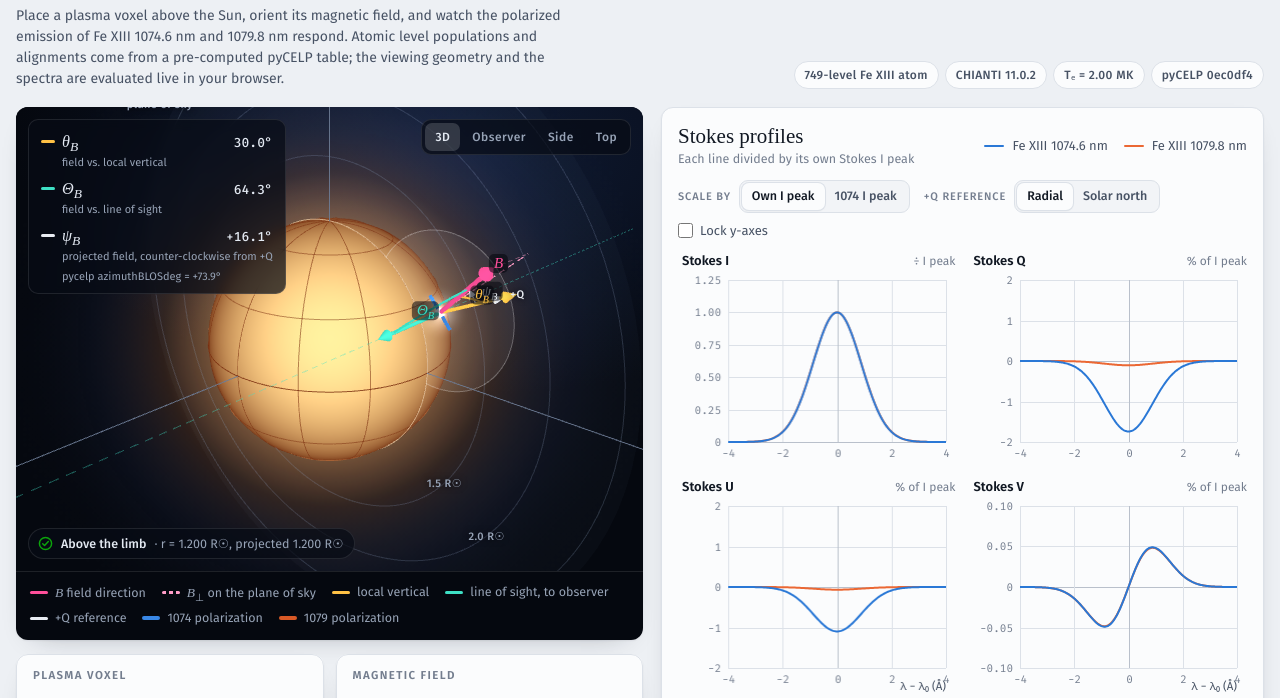
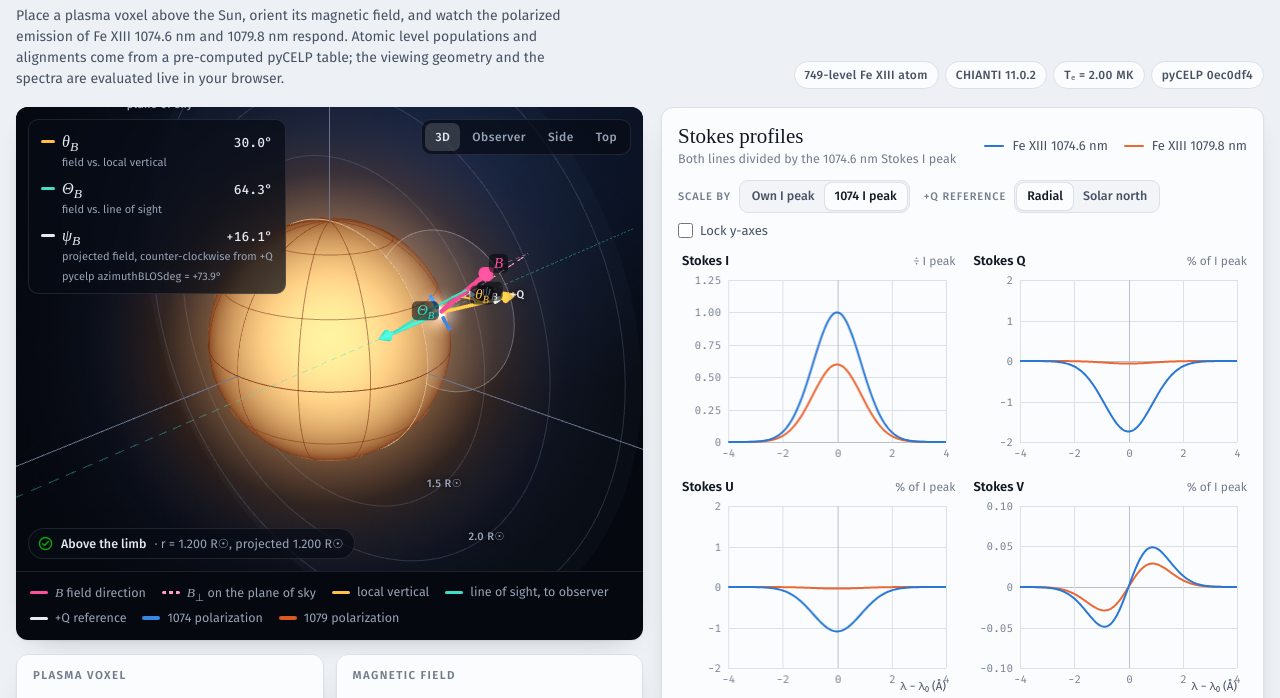
Before and after one commit to yjzhu-solar/pycelp_interactive, a plain HTML site: page index.html in a window 1280 px wide. Shown: the part 82-780 px from the top of the page. Drawn offline with nearby package versions, Linux system fonts and the light colour scheme; a web font is replaced by a local one.

Commit message:
Version script URLs; default scale to the 1074 I peak
GitHub Pages serves files with max-age=600, so a browser could pair the new
index.html with a cached stokes_model.js that lacks ambiguousTwin, leaving the
"Ambiguous twin" button inert. Script tags now carry ?v=3, and the button
explains that a reload is needed if it ever meets an old model.

"Scale by" now starts at "1074 I peak".

Co-Authored-By: Claude Opus 5.5 <noreply@anthropic.com>

```diff
--- a/index.html
+++ b/index.html
@@ -390,7 +390,7 @@ details.about summary:focus-visible { outline: 2px solid var(--accent); outline-
         <div class="spec-head">
           <div>
             <h2>Stokes profiles</h2>
-            <p id="scale-note">Each line divided by its own Stokes I peak</p>
+            <p id="scale-note">Both lines divided by the 1074.6 nm Stokes I peak</p>
           </div>
           <ul class="legend" aria-label="Spectral lines">
             <li><span class="sw" style="background: var(--s1074)"></span>Fe XIII 1074.6 nm</li>
@@ -401,8 +401,8 @@ details.about summary:focus-visible { outline: 2px solid var(--accent); outline-
           <div class="seg">
             <span class="lab" id="lab-norm">Scale by</span>
             <span class="opts" role="group" aria-labelledby="lab-norm">
-              <button type="button" data-norm="own" aria-pressed="true">Own I peak</button>
-              <button type="button" data-norm="1074" aria-pressed="false">1074 I peak</button>
+              <button type="button" data-norm="own" aria-pressed="false">Own I peak</button>
+              <button type="button" data-norm="1074" aria-pressed="true">1074 I peak</button>
             </span>
           </div>
           <div class="seg">
@@ -495,8 +495,9 @@ details.about summary:focus-visible { outline: 2px solid var(--accent); outline-
   </main>
 </div>
 
-<script src="fe13_see_table.js"></script>
-<script src="stokes_model.js"></script>
+<!-- Bump ?v= whenever fe13_see_table.js or stokes_model.js changes: GitHub Pages lets browsers cache them for 10 min. -->
+<script src="fe13_see_table.js?v=3"></script>
+<script src="stokes_model.js?v=3"></script>
 <script>
 (function () {
   "use strict";
@@ -511,7 +512,7 @@ details.about summary:focus-visible { outline: 2px solid var(--accent); outline-
   const meta = model.meta || {};
 
   // ---------- state ----------
-  const DEFAULTS = { height: 0.2, lat: 25, lon: 90, B: 20, inc: 30, azi: -60, logNe: 8.5, vnt: 25, vdop: 0, ref: "radial", norm: "own", lock: false };
+  const DEFAULTS = { height: 0.2, lat: 25, lon: 90, B: 20, inc: 30, azi: -60, logNe: 8.5, vnt: 25, vdop: 0, ref: "radial", norm: "1074", lock: false };
   const state = Object.assign({}, DEFAULTS);
   const SLIDERS = {
     height: { dec: 3 }, lat: { dec: 1 }, lon: { dec: 1 }, B: { dec: 1 }, inc: { dec: 1 }, azi: { dec: 1 },
@@ -625,6 +626,11 @@ details.about summary:focus-visible { outline: 2px solid var(--accent); outline-
       else if (p === "los") { setFieldFromVector([1, 0, 0]); }
       else if (p === "reverse") { setFieldFromVector(SM.vec.scale(bv, -1)); }
       else if (p === "twin") {
+        if (typeof SM.ambiguousTwin !== "function") {
+          fieldNote.textContent = "Your browser is using an older cached copy of stokes_model.js. Reload the page to use this button.";
+          fieldNote.hidden = false;
+          return;
+        }
         const t = SM.ambiguousTwin(state);
         state.lon = t.lon; state.inc = t.inc; state.azi = t.azi;
         syncControls(); schedule();
```
Also changed, not shown: 1 other file.
